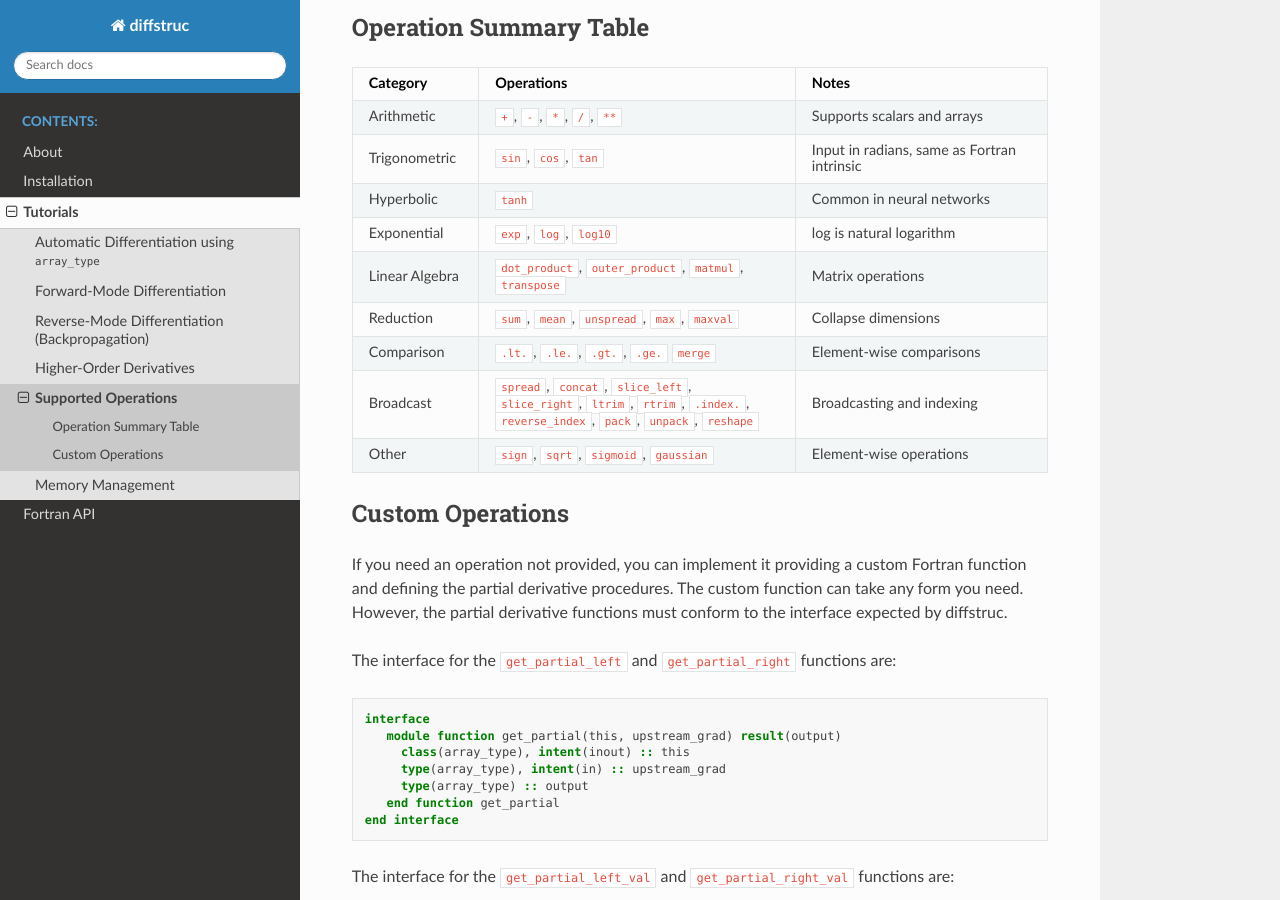
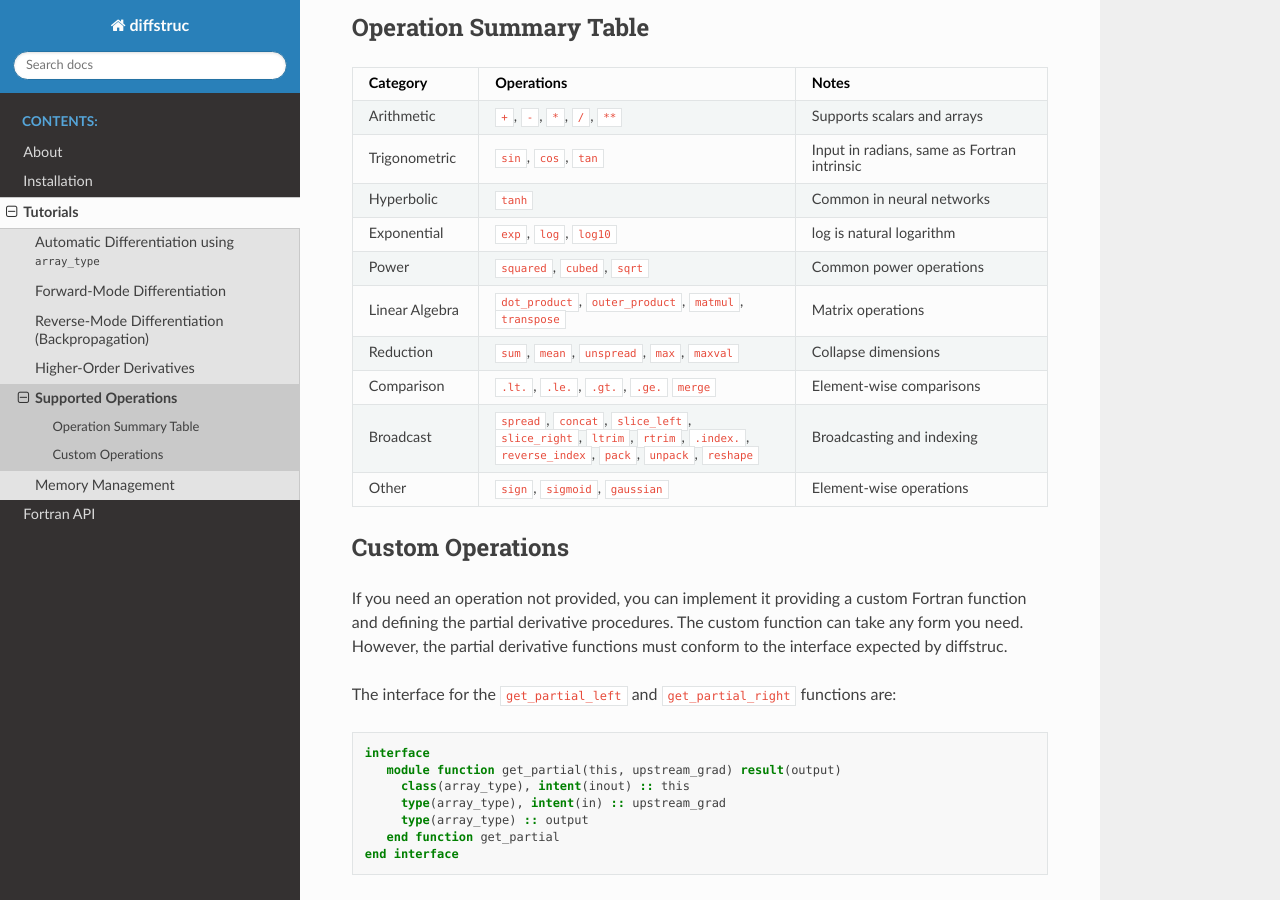
Before and after one commit to nedtaylor/diffstruc, a Sphinx documentation site: the page built from docs/source/tutorials/operations.rst, in a window 1280 px wide and 900 px high, scrolled down 365 px. Built offline with Sphinx 7.4.7 and the Read the Docs theme 3.1.0, drawn with Linux system fonts in a browser that asks for light colours.

Commit message:
Add squared and cubed operations

```diff
--- a/docs/source/tutorials/operations.rst
+++ b/docs/source/tutorials/operations.rst
@@ -29,6 +29,9 @@ Operation Summary Table
    * - Exponential
      - ``exp``, ``log``, ``log10``
      - log is natural logarithm
+   * - Power
+     - ``squared``, ``cubed``, ``sqrt``
+     - Common power operations
    * - Linear Algebra
      - ``dot_product``, ``outer_product``, ``matmul``, ``transpose``
      - Matrix operations
```
Also changed, not shown: other parts of docs/source/tutorials/operations.rst (+1 -1 lines), 4 other files.
